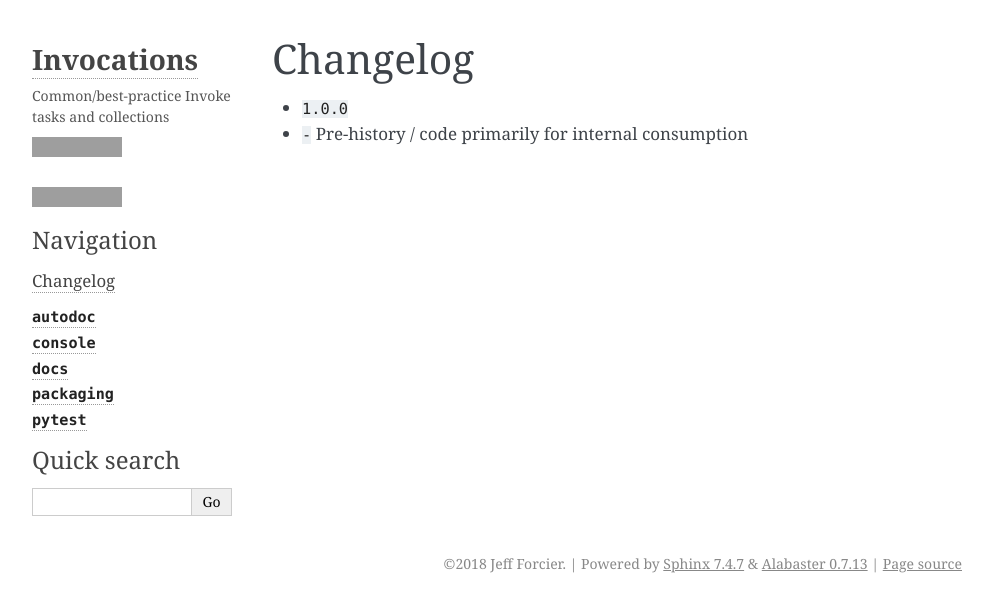
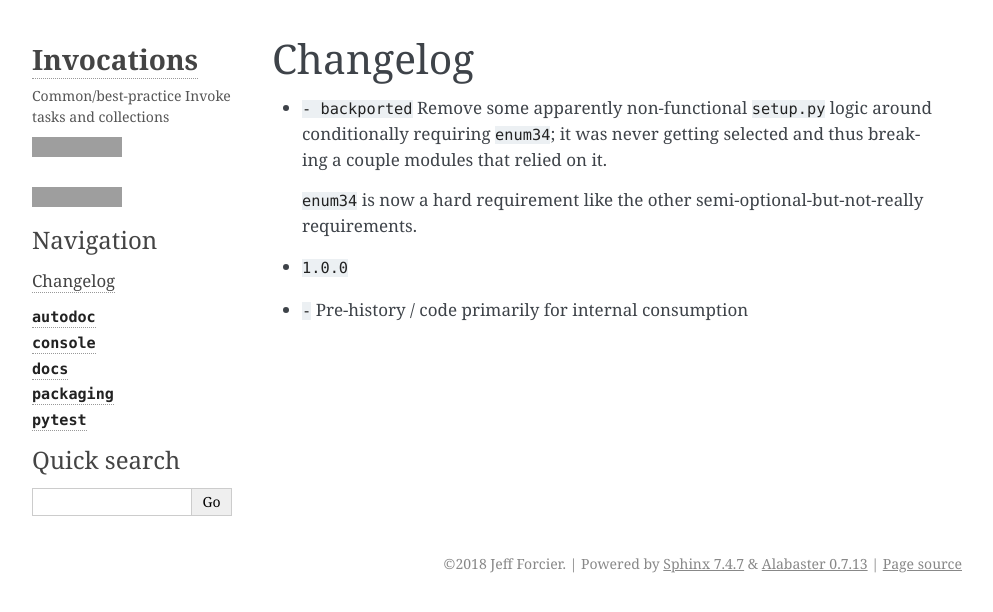
Before and after one commit to pyinvoke/invocations, a Sphinx documentation site: the page built from docs/changelog.rst, in a window 1280 px wide, cut to the strip 0-612 px from the top of the page. Shown: the whole strip, without its empty margins (148-1141 px from the left). Built offline with Sphinx 7.4.7, drawn with Linux system fonts in a browser that asks for light colours; cross-references to code outside the pages are shown as plain code; grey boxes are pictures that could not be loaded.

Commit message:
I hate life

```diff
--- a/docs/changelog.rst
+++ b/docs/changelog.rst
@@ -2,5 +2,11 @@
 Changelog
 =========
 
+* :support:`- backported` Remove some apparently non-functional ``setup.py``
+  logic around conditionally requiring ``enum34``; it was never getting
+  selected and thus breaking a couple modules that relied on it.
+
+  ``enum34`` is now a hard requirement like the other
+  semi-optional-but-not-really requirements.
 * :release:`1.0.0 <2018-05-08>`
 * :feature:`-` Pre-history / code primarily for internal consumption
```
Also changed, not shown: setup.py (+1 -7 lines).
